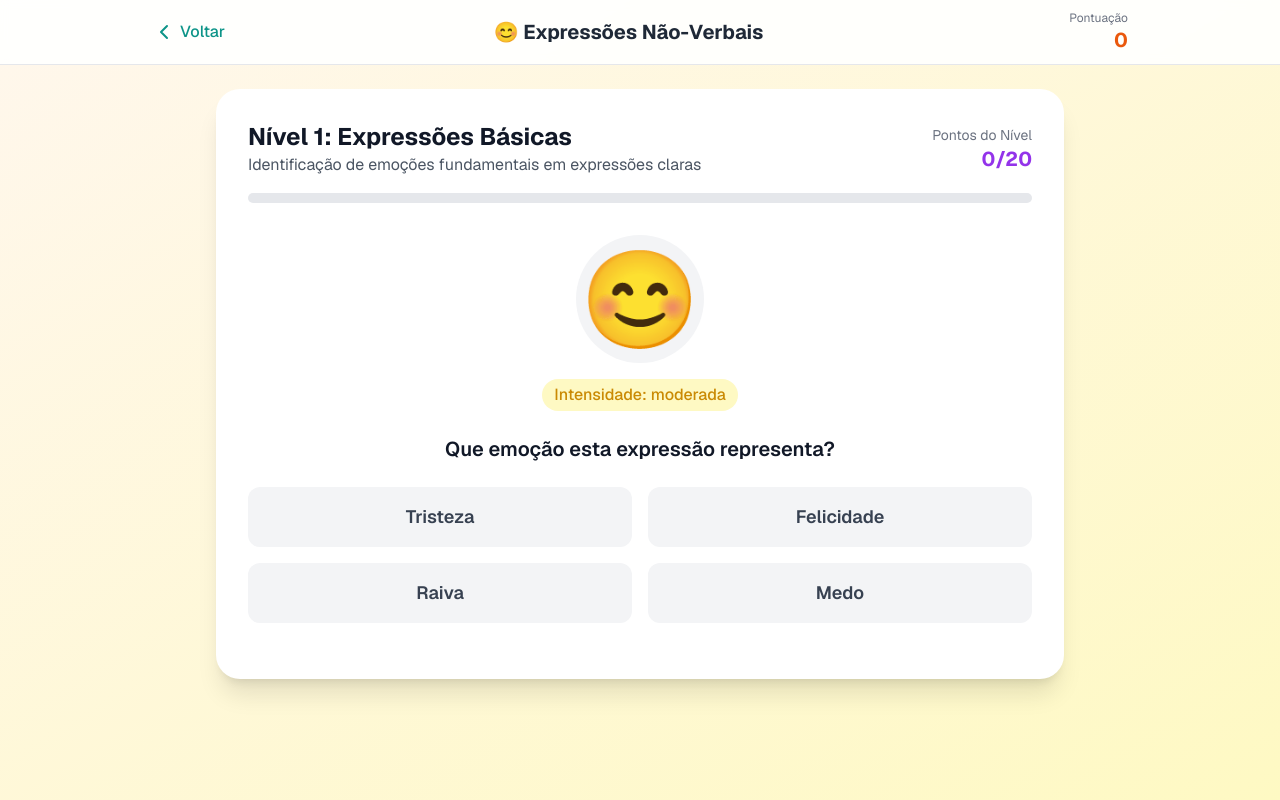
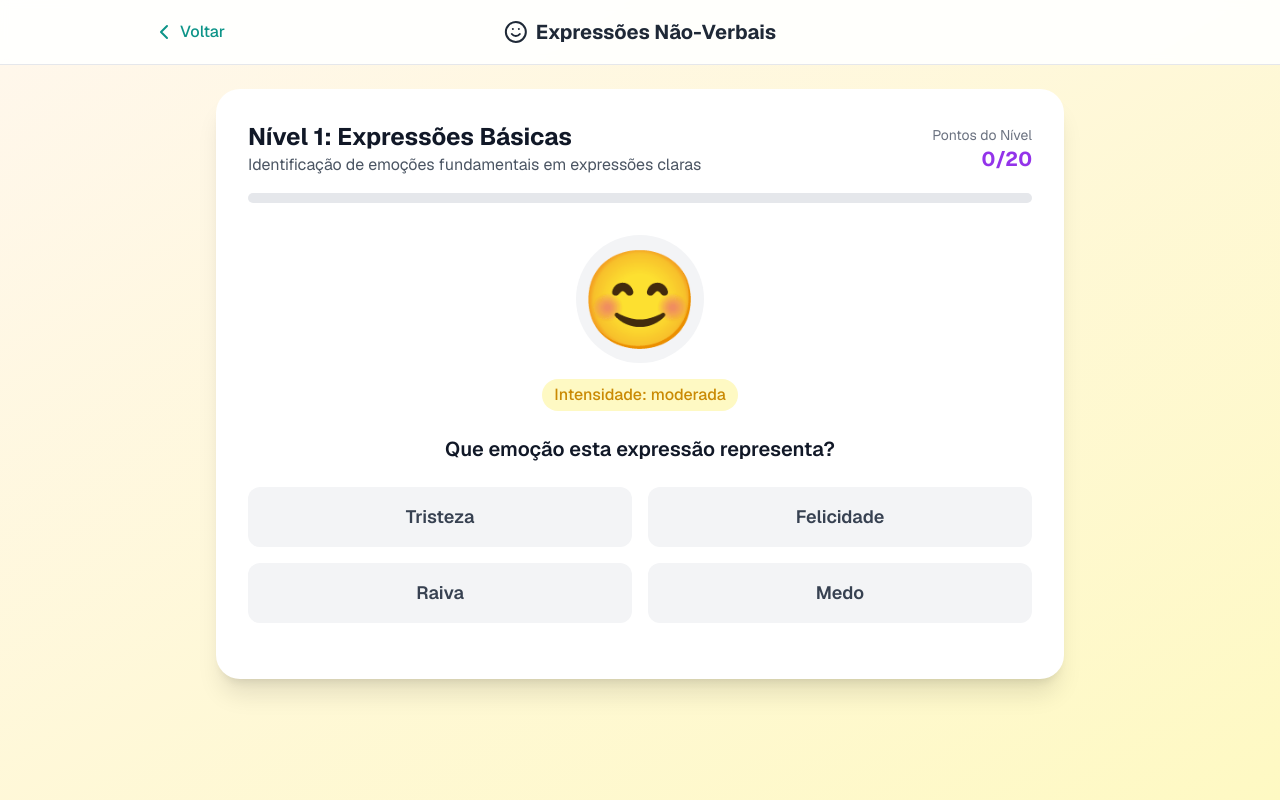
Before and after one commit to ClaudemirWork/teaplus-working, a Next.js app: page /non-verbal-expressions in a window 1280 px wide. Built offline with nearby package versions, Linux system fonts and the light colour scheme.

Commit message:
Update page.tsx atualização de layout e correção do botão voltar

```diff
--- a/app/non-verbal-expressions/page.tsx
+++ b/app/non-verbal-expressions/page.tsx
@@ -1,9 +1,15 @@
 'use client'
 
-import { useState } from 'react'
+import { useState, useEffect } from 'react'
 import Link from 'next/link'
-import { ChevronLeft } from 'lucide-react'
+import { useRouter } from 'next/navigation' // useRouter não estava sendo usado, mas mantive por padrão
+import { createClient } from '@/utils/supabaseClient' // Corrigindo o caminho do import
 
+// 1. IMPORTANDO O CABEÇALHO PADRÃO E ÍCONE
+import { GameHeader } from '@/components/GameHeader'
+import { Smile } from 'lucide-react'
+
+// As interfaces Expression e Level permanecem as mesmas
 interface Expression {
   id: number
   image: string
@@ -33,6 +39,8 @@ export default function NonverbalExpressions() {
   const [completedLevels, setCompletedLevels] = useState<number[]>([])
   const [gameCompleted, setGameCompleted] = useState(false)
 
+  // A lógica de levels, handleAnswer, nextExpression, etc., permanece 100% a mesma.
+  // ... (toda a sua lógica de jogo que já estava aqui)
   const levels: Level[] = [
     {
       id: 1,
@@ -167,7 +175,6 @@ export default function NonverbalExpressions() {
       ]
     }
   ]
-
   const currentLevelData = levels.find(level => level.id === currentLevel)
   const currentExpressionData = currentLevelData?.expressions[currentExpression]
 
@@ -245,26 +252,16 @@ export default function NonverbalExpressions() {
     }
   }
 
+
   if (gameCompleted) {
     return (
       <div className="min-h-screen bg-gradient-to-br from-orange-50 to-yellow-100">
-        <header className="bg-white/90 backdrop-blur-sm border-b border-gray-200 sticky top-0 z-10">
-          <div className="max-w-5xl mx-auto px-4 sm:px-6">
-            <div className="flex items-center justify-between h-16">
-              <Link
-                href="/dashboard"
-                className="flex items-center text-teal-600 hover:text-teal-700 transition-colors"
-              >
-                <ChevronLeft className="h-6 w-6" />
-                <span className="ml-1 font-medium text-sm sm:text-base">Voltar</span>
-              </Link>
-              <h1 className="text-lg sm:text-xl font-bold text-gray-800 text-center">
-                😊 Expressões Não-Verbais
-              </h1>
-              <div className="w-24"></div>
-            </div>
-          </div>
-        </header>
+        {/* 2. CABEÇALHO PADRÃO APLICADO NA TELA DE CONCLUSÃO */}
+        <GameHeader
+          title="Expressões Não-Verbais"
+          icon={<Smile className="h-6 w-6" />}
+          showSaveButton={false} // Pode adicionar um botão de salvar aqui se quiser
+        />
 
         <main className="max-w-4xl mx-auto px-4 sm:px-6 py-6">
           <div className="flex min-h-[500px] items-center justify-center">
@@ -287,9 +284,7 @@ export default function NonverbalExpressions() {
                   <button onClick={resetGame} className="w-full rounded-2xl bg-gradient-to-r from-blue-500 to-purple-600 px-8 py-4 text-lg font-semibold text-white transition-all hover:shadow-lg">
                     🔄 Jogar Novamente
                   </button>
-                  <Link href="/dashboard" className="block w-full rounded-2xl border-2 border-gray-300 px-8 py-4 text-lg font-semibold text-gray-700 transition-all hover:border-gray-400">
-                    🏠 Voltar ao Painel
-                  </Link>
+                  {/* O botão de voltar ao painel já existe no GameHeader */}
                 </div>
               </div>
             </div>
@@ -301,27 +296,13 @@ export default function NonverbalExpressions() {
 
   return (
     <div className="min-h-screen bg-gradient-to-br from-orange-50 to-yellow-100">
-      <header className="bg-white/90 backdrop-blur-sm border-b border-gray-200 sticky top-0 z-10">
-        <div className="max-w-5xl mx-auto px-4 sm:px-6">
-          <div className="flex items-center justify-between h-16">
-            <Link
-              href="/dashboard"
-              className="flex items-center text-teal-600 hover:text-teal-700 transition-colors"
-            >
-              <ChevronLeft className="h-6 w-6" />
-              <span className="ml-1 font-medium text-sm sm:text-base">Voltar</span>
-            </Link>
-            <h1 className="text-lg sm:text-xl font-bold text-gray-800 text-center">
-              😊 Expressões Não-Verbais
-            </h1>
-            <div className="text-right w-24">
-              <div className="text-xs text-gray-500">Pontuação</div>
-              <div className="text-xl font-bold text-orange-600">{totalScore}</div>
-            </div>
-          </div>
-        </div>
-      </header>
-
+       {/* 3. CABEÇALHO PADRÃO APLICADO NA TELA PRINCIPAL DO JOGO */}
+       <GameHeader
+        title="Expressões Não-Verbais"
+        icon={<Smile className="h-6 w-6" />}
+        showSaveButton={false}
+      />
+      {/* O conteúdo original da <main> foi mantido, pois é a lógica do jogo */}
       <main className="max-w-4xl mx-auto px-4 sm:px-6 py-6">
         <div className="rounded-xl sm:rounded-3xl bg-white p-4 sm:p-8 shadow-xl">
           <div className="mb-8">
```
